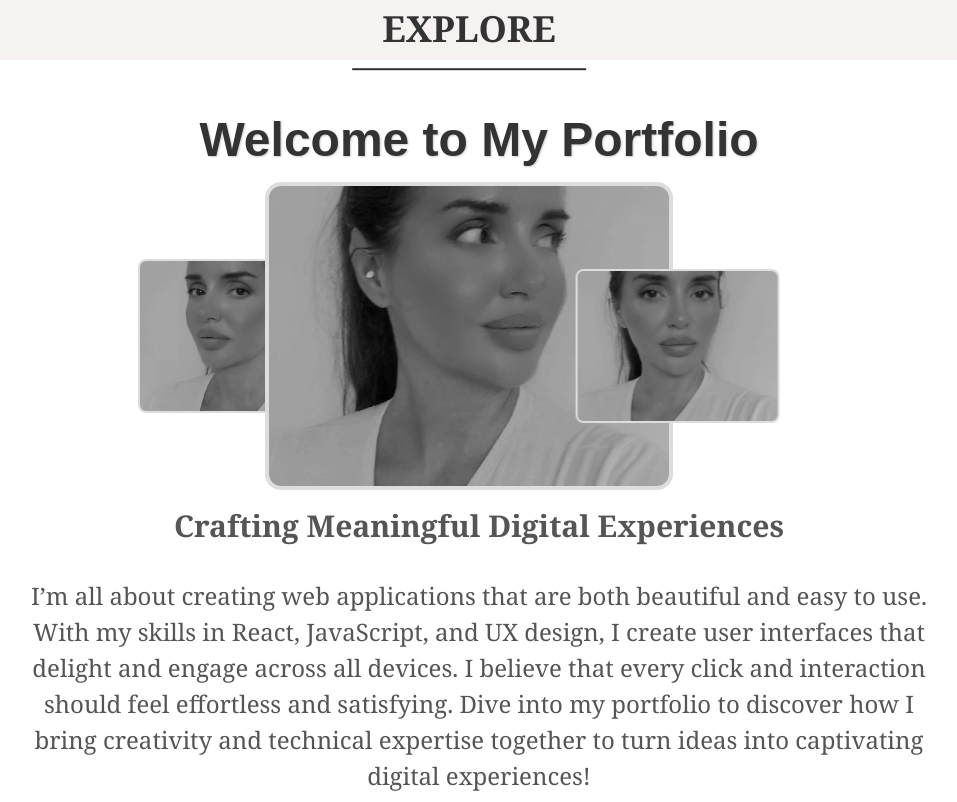
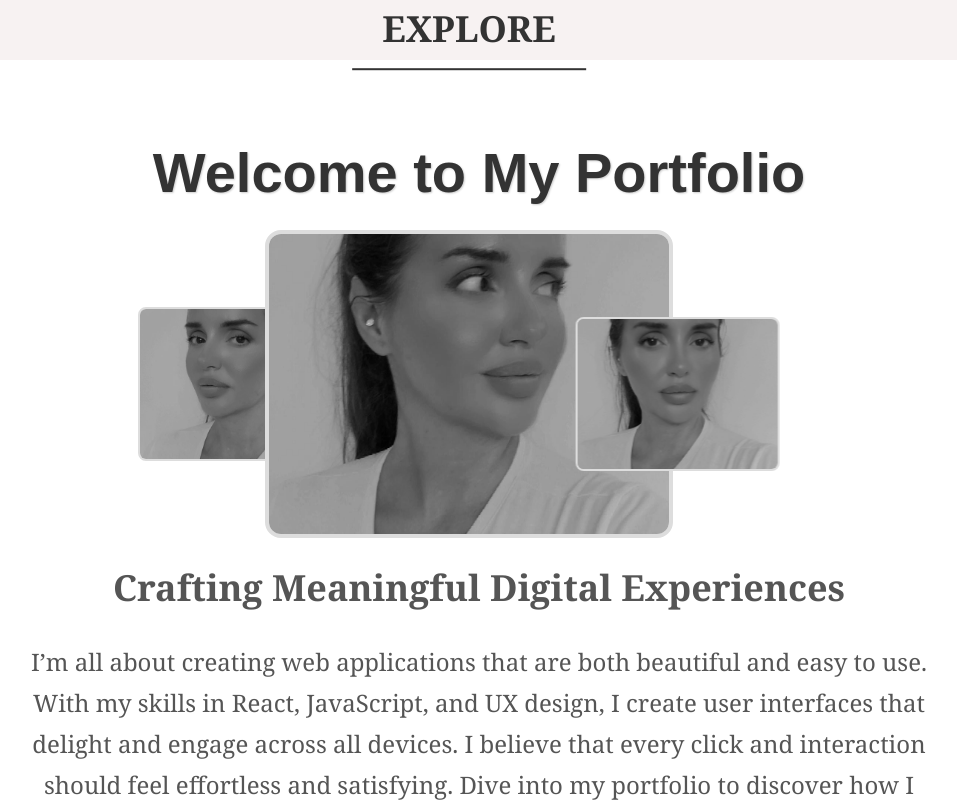
Before and after one commit to DonaM86/DonasPortfolio, a React (Create React App) app: page /explore in a window 1280 px wide. Shown: the top 802 px of the page, without its empty margins (191-1148 px from the left). Built offline with nearby package versions, Linux system fonts and the light colour scheme; a web font is replaced by a local one.

Commit message:
fixed some bugs

```diff
--- a/package.json
+++ b/package.json
@@ -4,11 +4,11 @@
   "private": true,
   "dependencies": {
     "@ant-design/icons": "^5.4.0",
+    "@babel/plugin-proposal-private-property-in-object": "^7.21.11",
     "@fortawesome/fontawesome-free": "^6.6.0",
     "@testing-library/jest-dom": "^5.17.0",
     "@testing-library/react": "^13.4.0",
     "@testing-library/user-event": "^13.5.0",
-    "@babel/plugin-proposal-private-property-in-object": "^7.21.11",
     "@types/react-dom": "^18.3.0",
     "antd": "^5.20.2",
     "framer-motion": "^11.5.2",
--- a/src/pages/LandingPage.tsx
+++ b/src/pages/LandingPage.tsx
@@ -39,7 +39,7 @@ const LandingPage: React.FC = () => {
 
       <div className="overlay"></div>
       <div className="content">
-        <h1>Dona Myftari</h1>
+        <h1>Liridona Myftari</h1>
         <p>Frontend Developer</p>
         <p>React & UX Design Enthusiast</p>
         <p>Exploring Backend Development</p>
--- a/src/styles/LandingPage.css
+++ b/src/styles/LandingPage.css
@@ -75,7 +75,6 @@
   transition: all 0.3s ease;
   animation: fadeInDown 1s ease-out 1s;
 }
-/* Define the fade-out animation */
 @keyframes fadeOut {
   0% {
     opacity: 1;
@@ -129,13 +128,13 @@
 
 
 /* Media Queries for Mobile Devices */
-/* Media Queries for Mobile Devices */
+
 @media (max-width: 768px) {
   #bgvid {
-    width: 100vw;    /* Set width to 100% of the viewport width */
-    height: 100vh;   /* Set height to 100% of the viewport height */
-    top: 0;          /* Align the top of the video with the top of the screen */
-    left: 0;         /* Align the left of the video with the left of the screen */
+    width: 100vw;
+    height: 100vh;
+    top: 0;
+    left: 0;
   }
 
   .content {
--- a/src/styles/Project.css
+++ b/src/styles/Project.css
@@ -153,7 +153,7 @@
 }
 
 .project-tech-stack svg:hover {
-  color: #cc0014;
+  color: #a58b78;
   transform: scale(1.1);
 }
 
@@ -199,7 +199,7 @@
   -webkit-animation: flyInButton 1.5s ease-out forwards;
 }
 .show-all-btn:hover {
-  background-color: #dce2da !important;
+  background-color: #f6f9f6 !important;
   color: #140305 !important;
 }
 
--- a/src/styles/SkillsSection.css
+++ b/src/styles/SkillsSection.css
@@ -211,7 +211,7 @@ h3 {
 }
 
 .hobbies-icon:hover {
-    color: #ff6f61;
+    color: #77db89;
 }
 
 .hobbies h3 {
--- a/src/styles/header.css
+++ b/src/styles/header.css
@@ -16,7 +16,7 @@ body {
   background-color: #fff;
   overflow: hidden;
   margin-top: 0;
-  padding: 20px;
+  padding: 40px 20px;
 }
 
 .header-text {
@@ -26,32 +26,33 @@ body {
   margin-left: 20px;
   margin-top: 50px;
   margin-bottom: 50px;
-
 }
 
 .header-text h1 {
   font-family: 'Lovelyn', sans-serif;
-  font-size: 3rem;
+  font-size: 3.5rem;
   text-align: center;
   font-weight: 900;
-  margin-bottom: 30px;
+  margin-bottom: 40px;
   text-shadow: 1px 1px 2px rgba(0, 0, 0, 0.2);
   animation: flyInText 2s ease-out forwards;
   -webkit-animation: flyInText 2s ease-out forwards;
 }
 
 .header-text .intro-text {
+  font-size: 1.8em;
+  font-weight: bold;
+  margin-bottom: 20px;
+  text-align: center;
   animation: flyInText 2s ease-out forwards;
-  font-size: 1.5em;
-  font-weight: bold;
-  -webkit-animation: flyInText 2s ease-out forwards;
 }
 
 .header-text p {
+  font-size: 1.2em;
+  line-height: 1.7;
+  text-align: center;
+  margin-bottom: 20px;
   animation: flyInText 2s ease-out forwards;
-  font-size: 1.2em;
-  line-height: 1.5;
-  text-align: center;
 }
 
 .collage-container {
@@ -59,19 +60,6 @@ body {
   align-items: flex-start;
   gap: 25px;
   width: auto;
-}
-
-.left-images {
-  display: flex;
-  flex-direction: column;
-  align-items: flex-start;
-  gap: 15px;
-}
-
-.right-image {
-  width: 200px;
-  height: 150px;
-  margin-top: 15px;
 }
 
 .collage-image {
@@ -102,10 +90,6 @@ body {
   0% {
     transform: translate(-100vw, -100vh) scale(0.5);
     opacity: 0;
-      -webkit-transform: translate(-100vw, -100vh) scale(0.5);
-      -moz-transform: translate(-100vw, -100vh) scale(0.5);
-      -ms-transform: translate(-100vw, -100vh) scale(0.5);
-      -o-transform: translate(-100vw, -100vh) scale(0.5);
   }
   100% {
     transform: translate(0, 0) scale(1);
@@ -117,18 +101,10 @@ body {
   0% {
     transform: translate(100vw, -100vh) scale(0.5);
     opacity: 0;
-      -webkit-transform: translate(100vw, -100vh) scale(0.5);
-      -moz-transform: translate(100vw, -100vh) scale(0.5);
-      -ms-transform: translate(100vw, -100vh) scale(0.5);
-      -o-transform: translate(100vw, -100vh) scale(0.5);
   }
   100% {
     transform: translate(0, 0) scale(2);
     opacity: 1;
-      -webkit-transform: translate(0, 0) scale(2);
-      -moz-transform: translate(0, 0) scale(2);
-      -ms-transform: translate(0, 0) scale(2);
-      -o-transform: translate(0, 0) scale(2);
   }
 }
 
@@ -136,28 +112,16 @@ body {
   0% {
     transform: translate(-50%, 100vh) scale(0.5);
     opacity: 0;
-      -webkit-transform: translate(-50%, 100vh) scale(0.5);
-      -moz-transform: translate(-50%, 100vh) scale(0.5);
-      -ms-transform: translate(-50%, 100vh) scale(0.5);
-      -o-transform: translate(-50%, 100vh) scale(0.5);
   }
   100% {
     transform: translate(-10%, 0) scale(1);
     opacity: 1;
-      -webkit-transform: translate(-10%, 0) scale(1);
-      -moz-transform: translate(-10%, 0) scale(1);
-      -ms-transform: translate(-10%, 0) scale(1);
-      -o-transform: translate(-10%, 0) scale(1);
   }
 }
 
 .collage-image:hover {
   filter: grayscale(0%);
   transform: scale(1.05);
-}
-
-.p {
-  font-family: 'Roboto', sans-serif;
 }
 
 @keyframes flyInText {
@@ -208,9 +172,7 @@ body {
   border-width: 2px;
   padding: 20px 20px;
   animation: flyInButton 1.5s ease-out forwards;
-  -webkit-animation: flyInButton 1.5s ease-out forwards;
 }
-
 
 .link-button:hover {
   background-color: #dce2da !important;
@@ -232,8 +194,6 @@ body {
 }
 
 @media (max-width: 480px) {
-
-
   .intro-text {
     font-size: 1.2em;
   }
@@ -249,26 +209,22 @@ body {
   .header-text p {
     font-size: 14px;
     line-height: 1.4;
-
   }
-
 
   .link-button {
     padding: 12px 16px;
     font-size: 16px;
   }
-.header-text .intro-text{
-  animation: flyInText 2s ease-out forwards;
+
+  .header-text .intro-text {
     font-size: 25px;
     line-height: 1.3;
     text-align: center;
-  -webkit-animation: flyInText 2s ease-out forwards;
     margin-top: 20%;
   }
 
   .collage-container {
     gap: 10px;
-
     text-align: center;
   }
 
@@ -276,13 +232,6 @@ body {
     max-width: 80px;
   }
 
-  .header-text p {
-    animation: flyInText 2s ease-out forwards;
-    font-size: 16px;
-    line-height: 1.3;
-    text-align: center;
-    -webkit-animation: flyInText 2s ease-out forwards;
-}
   .header-text h1 {
     font-size: 1.5em;
     text-align: center;
```
Also changed, not shown: src/index.js (+6 -6 lines), 1 other file (tests, documents, lock files or other folders). Lines whose indentation alone changed are shown as unchanged.
